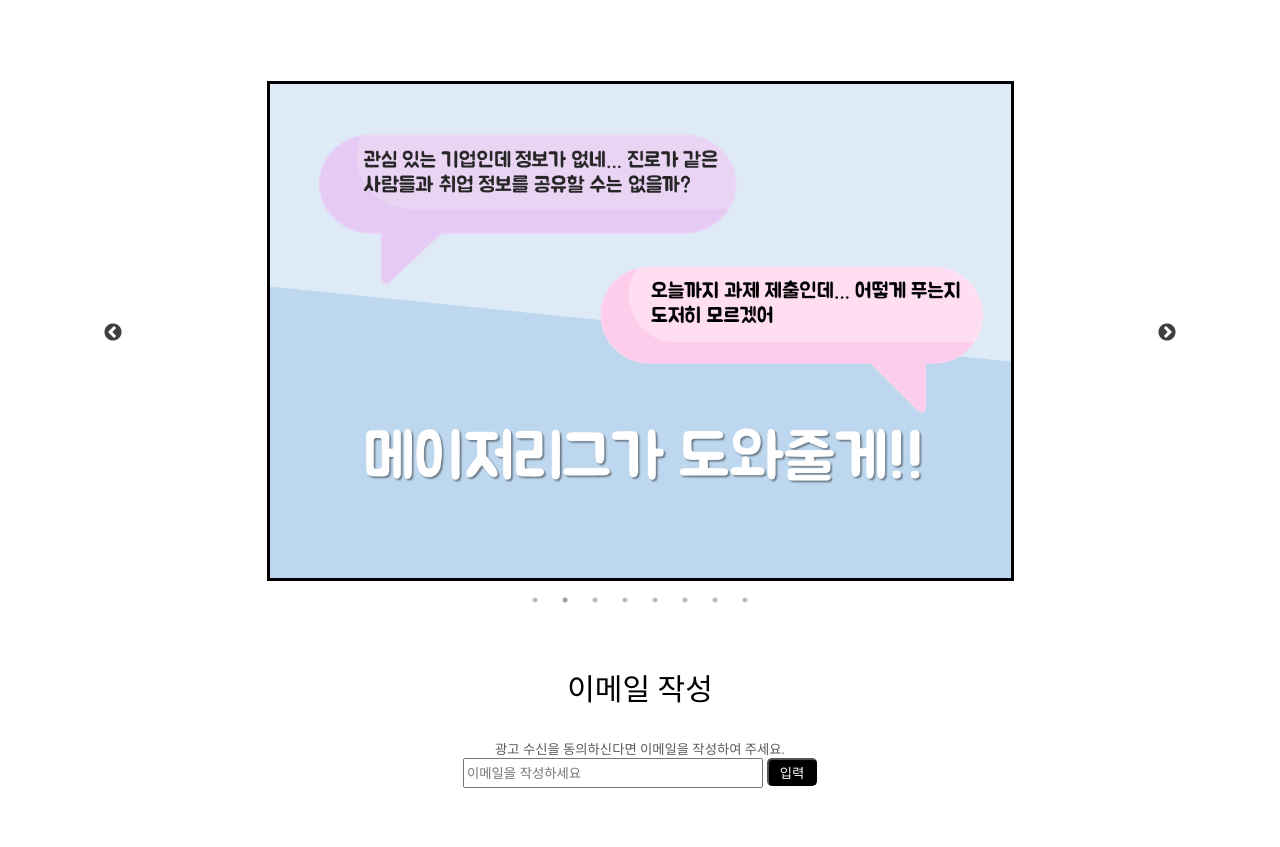
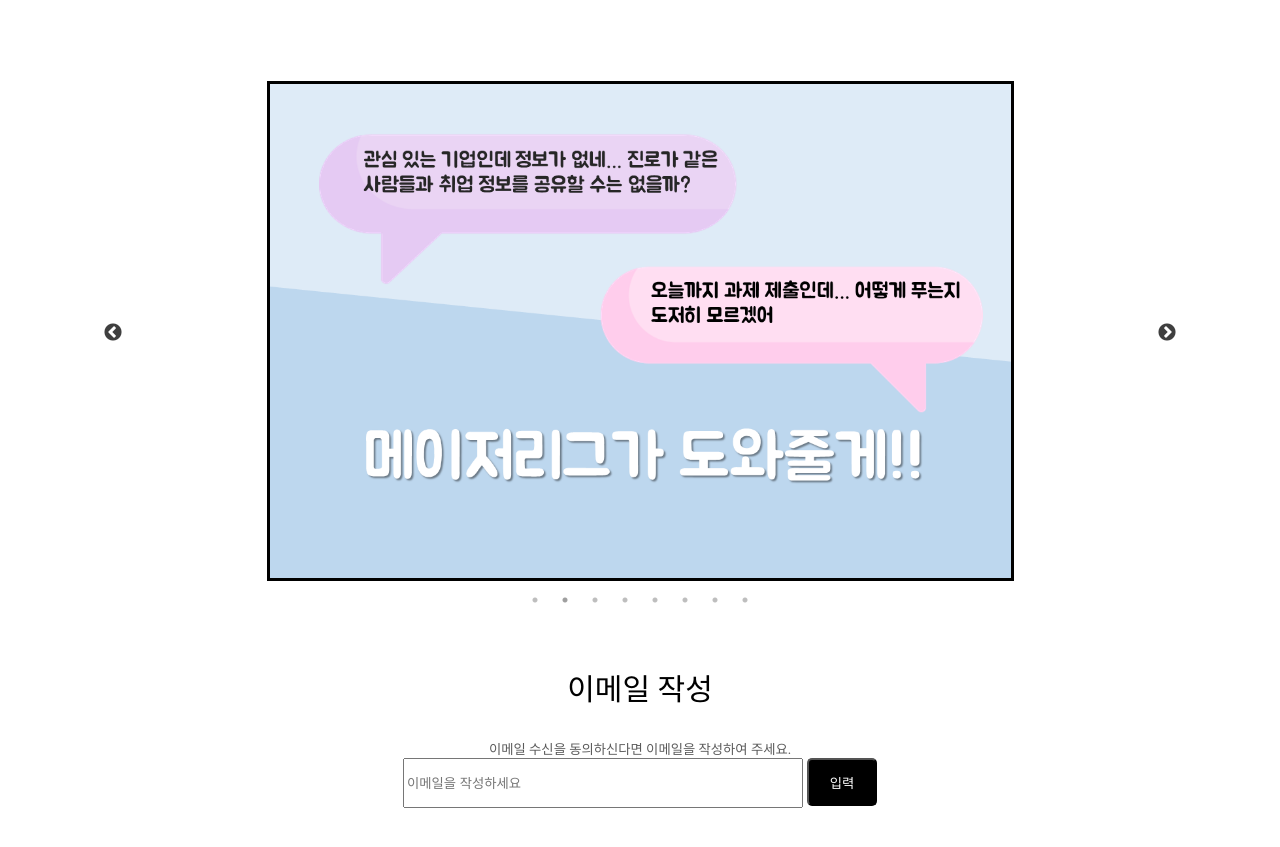
Before and after one commit to BRRDRH/Major, a website: page index.html in a window 1280 px wide. Shown: the part 93-940 px from the top of the page. Drawn offline with nearby package versions, Linux system fonts and the light colour scheme.

Commit message:
Add files via upload
수정 1

```diff
--- a/index.html
+++ b/index.html
@@ -33,15 +33,21 @@
     }
 
     .email {
-      width: 300px;
-      height: 30px;
+      width: 400px;
+      height: 50px;
     }
     .btn_email {
-      width: 50px;
-      height: 28px;
+      width: 70px;
+      height: 48px;
       background: black;
       color: white;
       border-radius: 5px;
+      cursor: pointer;
+    }
+    .btn_email:hover {
+      background: white;
+      border: 2px solid black;
+      color: black;
     }
 
     .slider {
@@ -117,7 +123,7 @@
     <div class="gaeyo">
       이메일 작성
     </div>
-    <div><small>광고 수신을 동의하신다면 이메일을 작성하여 주세요.</small></div>
+    <div><small>이메일 수신을 동의하신다면 이메일을 작성하여 주세요.</small></div>
     <form action="index.html" method="post">
       <input type="text" name="email" class="email" placeholder="이메일을 작성하세요">
       <input type="submit" value="입력" class="btn_email">
```
